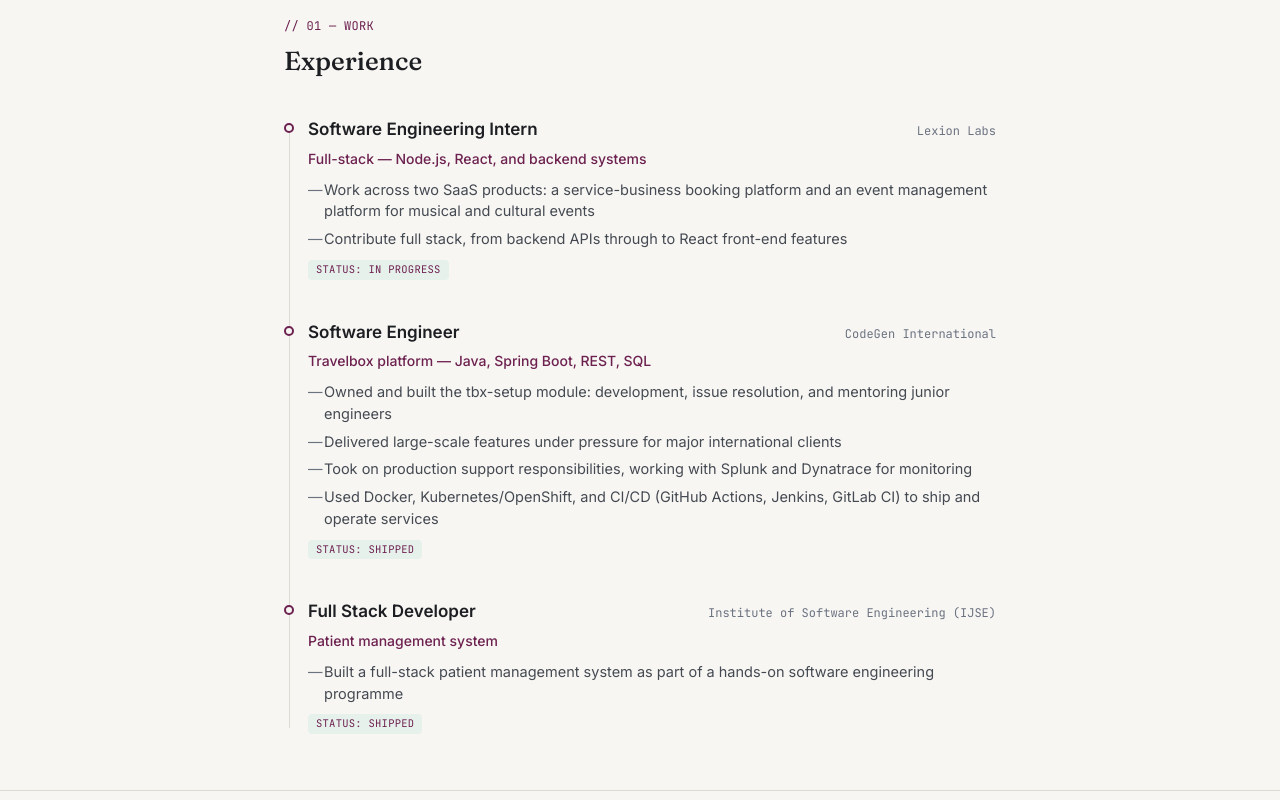
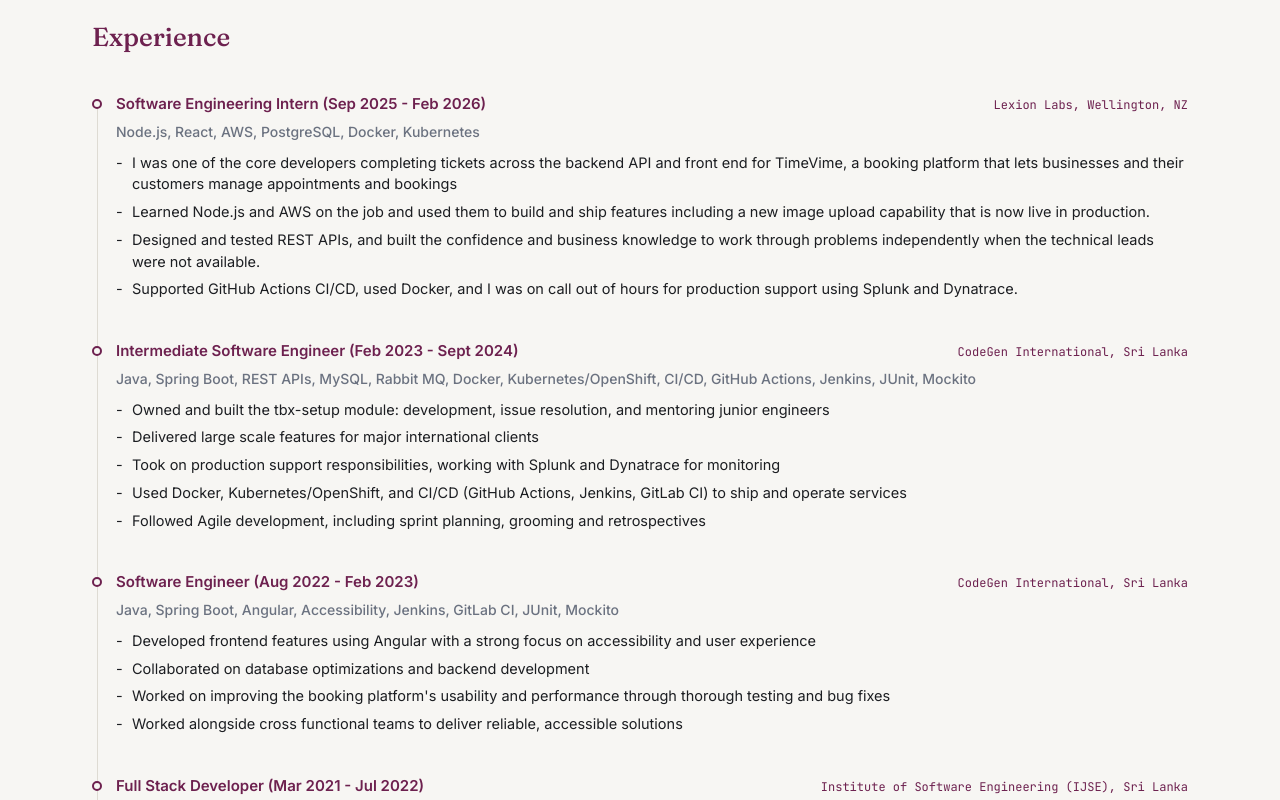
Before and after one commit to thakshila-nuwangi/Portfolio, a React (Vite) app: page / in a window 1280 px wide. Shown: the part 840-1640 px from the top of the page. Built offline with nearby package versions, Linux system fonts and the light colour scheme.

Commit message:
Finalise Experience Section

```diff
--- a/src/components/Experience.jsx
+++ b/src/components/Experience.jsx
@@ -4,10 +4,9 @@ import { experience } from '../data/experience'
 export default function Experience() {
   return (
     <section id="experience" className="py-14 border-t border-hairline">
-      <div className="max-w-3xl mx-auto px-7">
+      <div className="max-w-6xl mx-auto px-7">
         <Reveal>
-          <div className="font-mono text-xs text-signal tracking-wide mb-2">// 01 — WORK</div>
-          <h2 className="font-serif text-[26px] font-medium mb-9">Experience</h2>
+          <h2 className="font-serif text-[26px] font-medium mb-9 text-signal">Experience</h2>
         </Reveal>
 
         <div className="relative pl-6">
@@ -16,21 +15,18 @@ export default function Experience() {
             <Reveal key={job.role + job.org} delay={i * 0.08} className="relative mb-10 last:mb-0">
               <div className="absolute -left-6 top-1.5 w-2.5 h-2.5 rounded-full bg-paper border-2 border-signal" />
               <div className="flex flex-wrap justify-between items-baseline gap-x-4 gap-y-1 mb-1.5">
-                <span className="text-[17px] font-semibold">{job.role}</span>
-                <span className="font-mono text-xs text-slate">{job.org}</span>
+                <span className="text-[15px] text-signal font-semibold">{job.role}</span>
+                <span className="font-mono text-xs text-signal">{job.org}</span>
               </div>
-              <div className="text-sm text-signal font-medium mb-2.5">{job.focus}</div>
+              <div className="text-sm text-slate font-medium mb-2.5">{job.focus}</div>
               <ul className="space-y-1.5">
                 {job.bullets.map((b) => (
-                  <li key={b} className="text-[14.5px] text-[#454A52] pl-4 relative">
-                    <span className="absolute left-0 text-slate">—</span>
+                  <li key={b} className="text-[14.5px] text-ink pl-4 relative">
+                    <span className="absolute left-0 text-ink">- </span>
                     {b}
                   </li>
                 ))}
               </ul>
-              <span className="inline-block font-mono text-[10.5px] tracking-wide text-signal bg-signal-dim rounded px-2 py-0.5 mt-2.5">
-                STATUS: {job.status}
-              </span>
             </Reveal>
           ))}
         </div>
--- a/src/data/experience.js
+++ b/src/data/experience.js
@@ -1,36 +1,52 @@
 export const experience = [
   {
-    role: 'Software Engineering Intern',
-    org: 'Lexion Labs',
+    role: 'Software Engineering Intern (Sep 2025 - Feb 2026)',
+    org: 'Lexion Labs, Wellington, NZ',
     location: 'Wellington',
-    focus: 'Full-stack — Node.js, React, and backend systems',
+    focus: 'Node.js, React, AWS, PostgreSQL, Docker, Kubernetes',
     bullets: [
-      'Work across two SaaS products: a service-business booking platform and an event management platform for musical and cultural events',
-      'Contribute full stack, from backend APIs through to React front-end features',
-    ],
-    status: 'IN PROGRESS',
+      'I was one of the core developers completing tickets across the backend API and front end for TimeVime, a booking platform that lets businesses and their customers manage appointments and bookings',
+      'Learned Node.js and AWS on the job and used them to build and ship features including a new image upload capability that is now live in production.',
+      'Designed and tested REST APIs, and built the confidence and business knowledge to work through problems independently when the technical leads were not available.',
+      'Supported GitHub Actions CI/CD, used Docker, and I was on call out of hours for production support using Splunk and Dynatrace.',
+    ]
   },
   {
-    role: 'Software Engineer',
-    org: 'CodeGen International',
+    role: 'Intermediate Software Engineer (Feb 2023 - Sept 2024)',
+    org: 'CodeGen International, Sri Lanka',
     location: 'Sri Lanka',
-    focus: 'Travelbox platform — Java, Spring Boot, REST, SQL',
+    focus: 'Java, Spring Boot, REST APIs, MySQL, Rabbit MQ, Docker, Kubernetes/OpenShift, CI/CD, GitHub Actions, Jenkins, JUnit, Mockito',
     bullets: [
       'Owned and built the tbx-setup module: development, issue resolution, and mentoring junior engineers',
-      'Delivered large-scale features under pressure for major international clients',
+      'Delivered large scale features for major international clients',
       'Took on production support responsibilities, working with Splunk and Dynatrace for monitoring',
       'Used Docker, Kubernetes/OpenShift, and CI/CD (GitHub Actions, Jenkins, GitLab CI) to ship and operate services',
+      'Followed Agile development, including sprint planning, grooming and retrospectives',
     ],
-    status: 'SHIPPED',
   },
   {
-    role: 'Full Stack Developer',
-    org: 'Institute of Software Engineering (IJSE)',
+    role:'Software Engineer (Aug 2022 - Feb 2023)',
+    org: 'CodeGen International, Sri Lanka',
     location: 'Sri Lanka',
-    focus: 'Patient management system',
+    focus: 'Java, Spring Boot, Angular, Accessibility, Jenkins, GitLab CI, JUnit, Mockito',
     bullets: [
-      'Built a full-stack patient management system as part of a hands-on software engineering programme',
+      'Developed frontend features using Angular with a strong focus on accessibility and user experience',
+      'Collaborated on database optimizations and backend development',
+      'Worked on improving the booking platform\'s usability and performance through thorough testing and bug fixes',
+      'Worked alongside cross functional teams to deliver reliable, accessible solutions',
     ],
-    status: 'SHIPPED',
+  },
+  {
+    role: 'Full Stack Developer (Mar 2021 - Jul 2022)',
+    org: 'Institute of Software Engineering (IJSE), Sri Lanka',
+    location: 'Sri Lanka',
+    focus: 'React, Angular, Java, Spring boot, Git, SQL',
+    bullets: [
+      "Delivered freelance client projects including a patient management system built for an overseas customer.",
+      "Built strong working relationships across the team while learning on the job",
+      "Designed a secure, API based architecture for scheduling and billing within that project, improving overall system performance and reliability.",
+      "Designed database schemas and implemented CRUD operations in SQL. Built on the front end with HTML5, CSS3.",
+      "Applied Git based version control and collaborative development practices as part of the wider team's workflow.",
+    ],
   },
 ]
```
